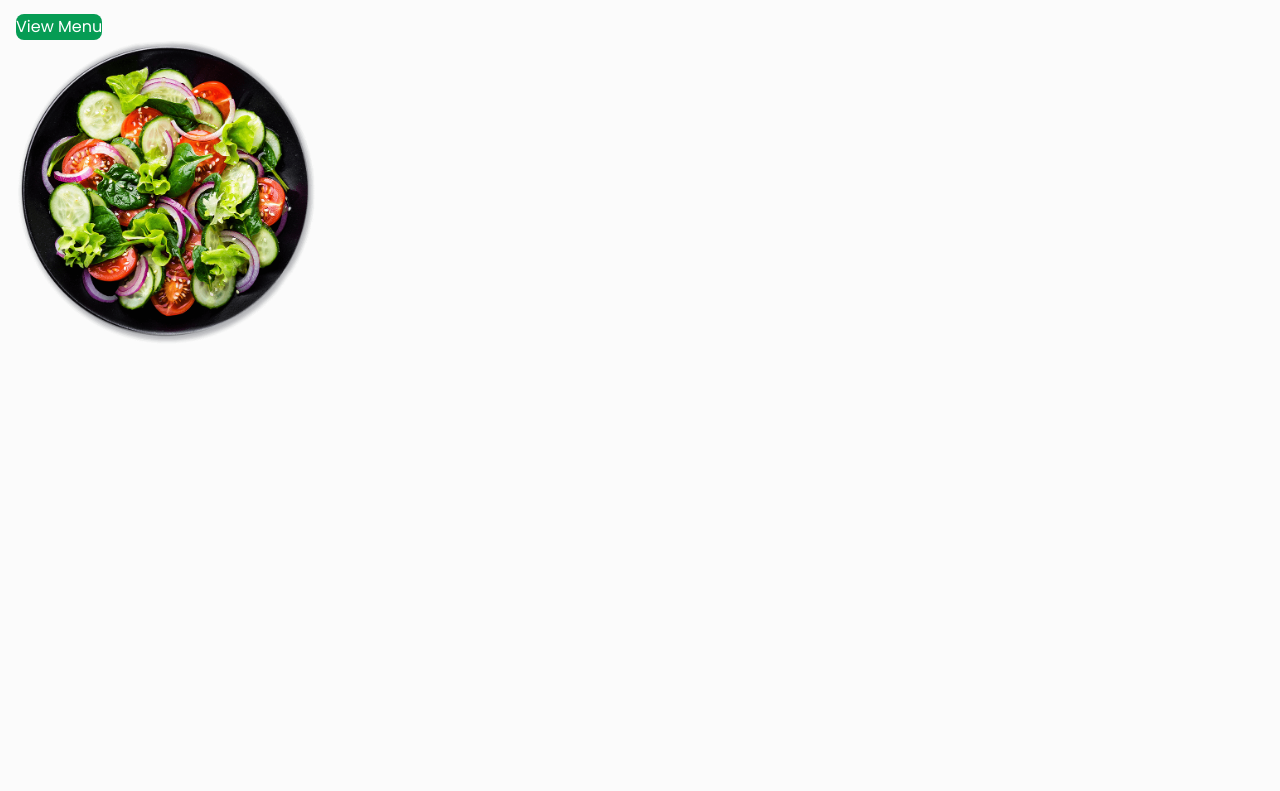
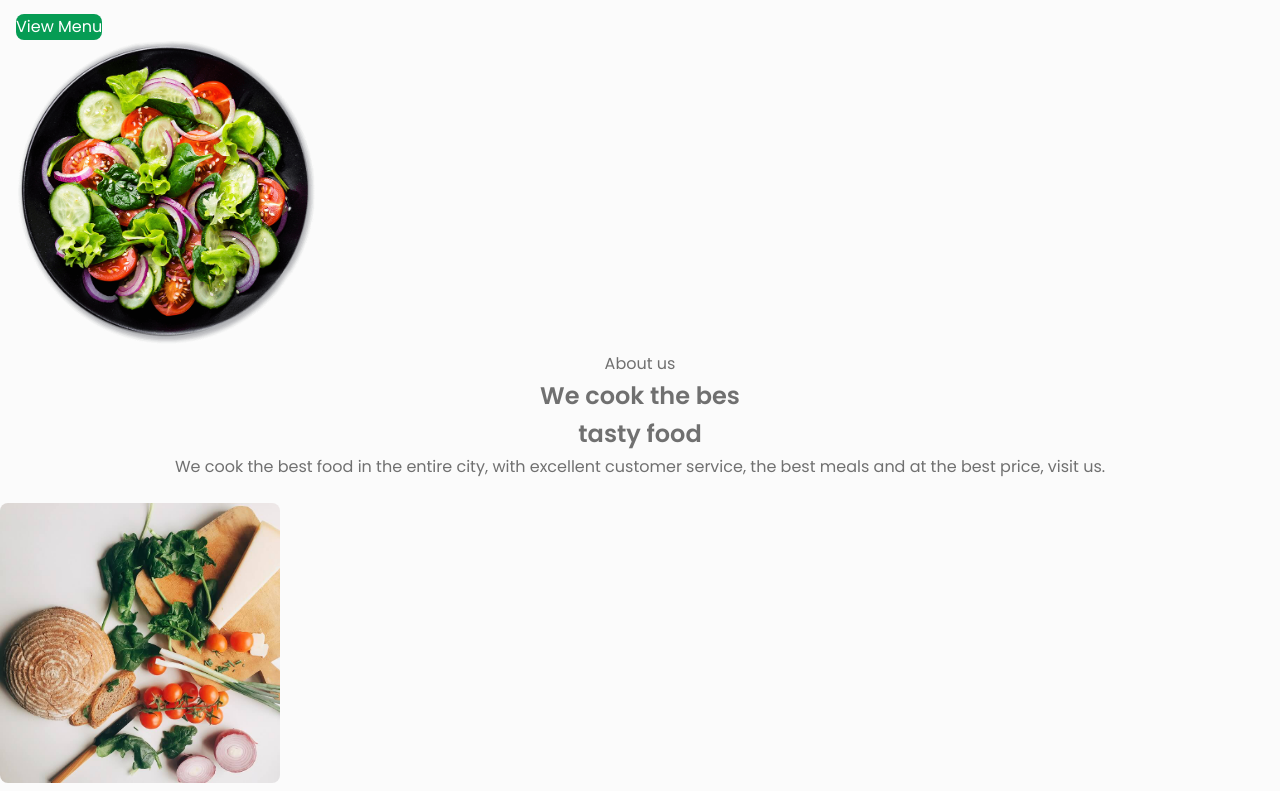
Before and after one commit to sumonsheikh/restaurant-website, a plain HTML site: page index.html in a window 1280 px wide. Shown: the part 304-1095 px from the top of the page. Before the commit the page ends 800 px from the top, so only its background shows below. Drawn offline with nearby package versions, Linux system fonts and the light colour scheme; files whose address does not match are found by name.

Commit message:
about section done

```diff
--- a/assets/css/style.css
+++ b/assets/css/style.css
@@ -202,3 +202,16 @@ img{
 .btn:hover{
     background-color: var(--first-color-alt);
 }
+
+/* ======= ABOUT ========== */
+.about_data{
+    text-align: center;
+}
+.about_description{
+    margin-bottom: var(--mb-3);
+}
+.about_img{
+    width: 280px;
+    border-radius: .5rem;
+    justify-self:center;
+}
--- a/index.html
+++ b/index.html
@@ -64,7 +64,17 @@
                     <img src="assets/img/home.png" alt="" class="home_img">
                 </div>
             </section>
-
+            <!-- ======== ABOUT SECTION ======= -->
+            <section class="about" id="about">
+                <div class="about_container  bd-grid">
+                    <div class="about_data">
+                        <span class="section_subtitle about_inital">About us</span>
+                        <h2 class="section_title about_inital">We cook the bes <br> tasty food</h2>
+                        <p class="about_description">We cook the best food in the entire city, with excellent customer service, the best meals and at the best price, visit us.</p>
+                    </div>
+                    <img src="assets/img/about.jpg" alt="" class="about_img">
+                </div>
+            </section>
         </main>
         <!-- ===== SCROLL REVEAL ====== -->
         <script src=" https://unpkg.com/scrollreveal"></script>
```
